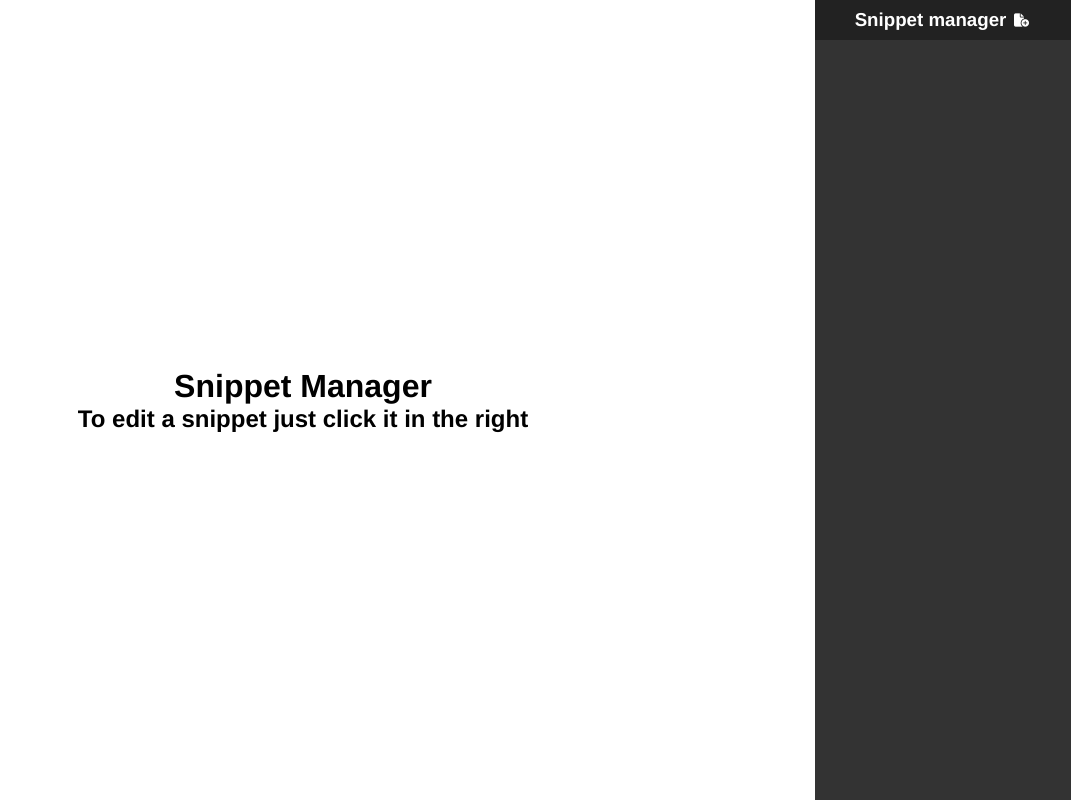
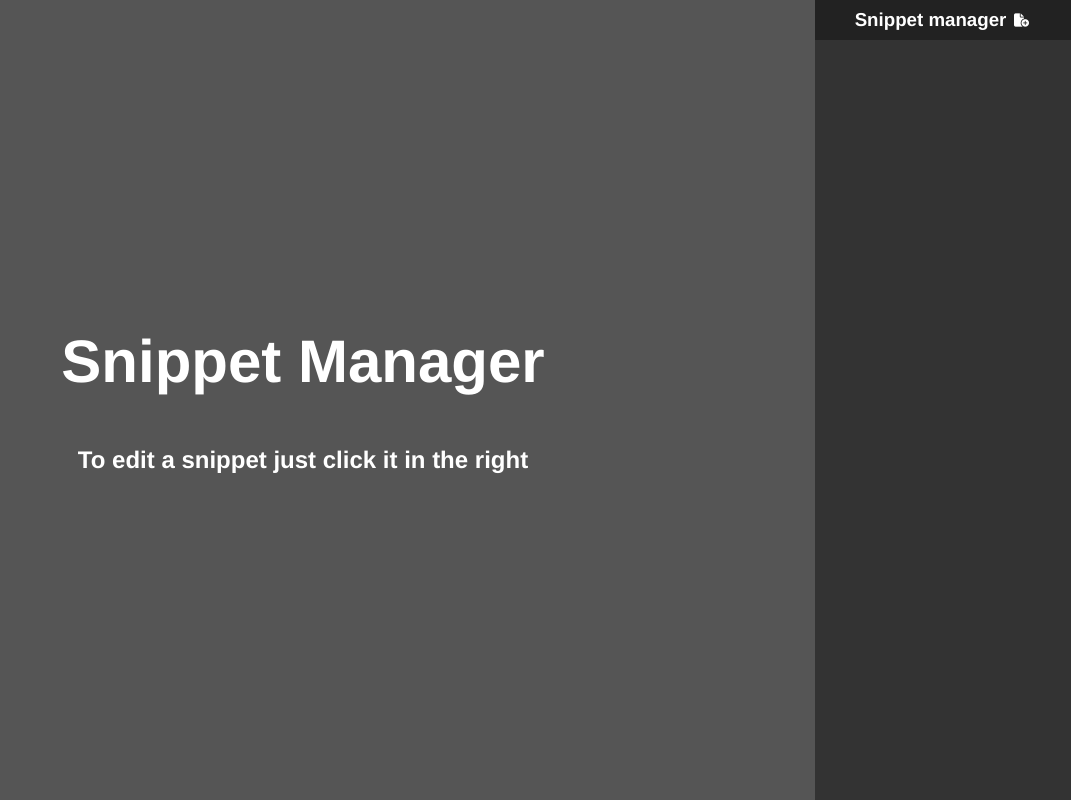
Before and after one commit to ProcapYT/snippet-manager, an Electron app: page render/index.html in a window 1280 px wide. Shown: the whole page, without its empty margins (209-1280 px from the left). Drawn offline with Linux system fonts and the light colour scheme; no server answers.

Commit message:
edited a bit the css and enabled word wrap for the editor

```diff
--- a/package.json
+++ b/package.json
@@ -1,6 +1,6 @@
 {
   "name": "SnippetManager",
-  "version": "1.0.1",
+  "version": "1.0.2",
   "main": "src/index.js",
   "scripts": {
     "start": "electron .",
--- a/render/js/main.js
+++ b/render/js/main.js
@@ -35,6 +35,7 @@ function createEditor(fileContent, fileExtension) {
     cursorBlinking: "expand",
     fontFamily: "CascadiaCode",
     fontLigatures: true,
+    wordWrap: "on",
   });
 
   currentEditor.onDidChangeModelContent(resetSaveTimeout);
--- a/render/style.css
+++ b/render/style.css
@@ -39,6 +39,16 @@ html {
   justify-content: center;
   align-items: center;
   flex-direction: column;
+  background-color: #555555;
+  color: #fff;
+}
+
+.noEditor h1 {
+  font-size: 60px;
+}
+
+.noEditor h2 {
+  margin-top: 50px;
 }
 
 .files {
```
